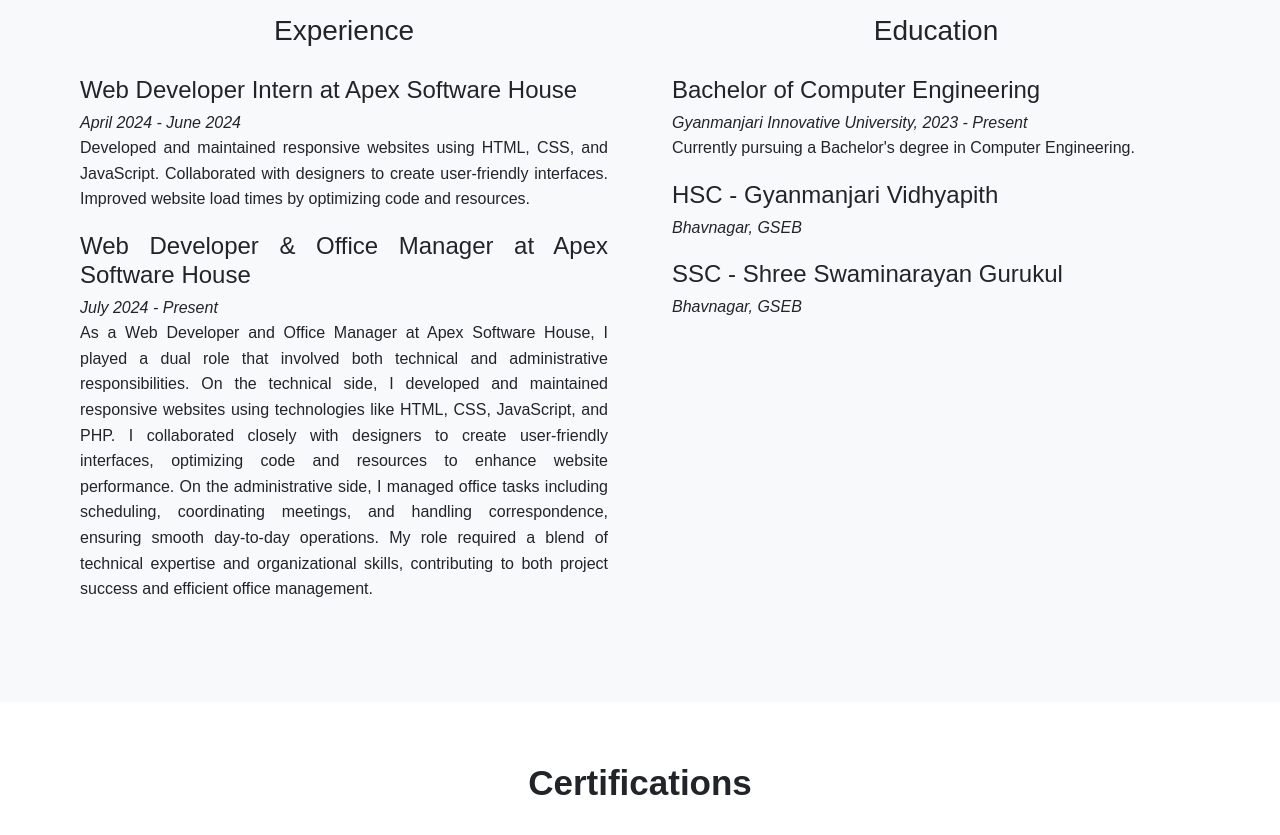
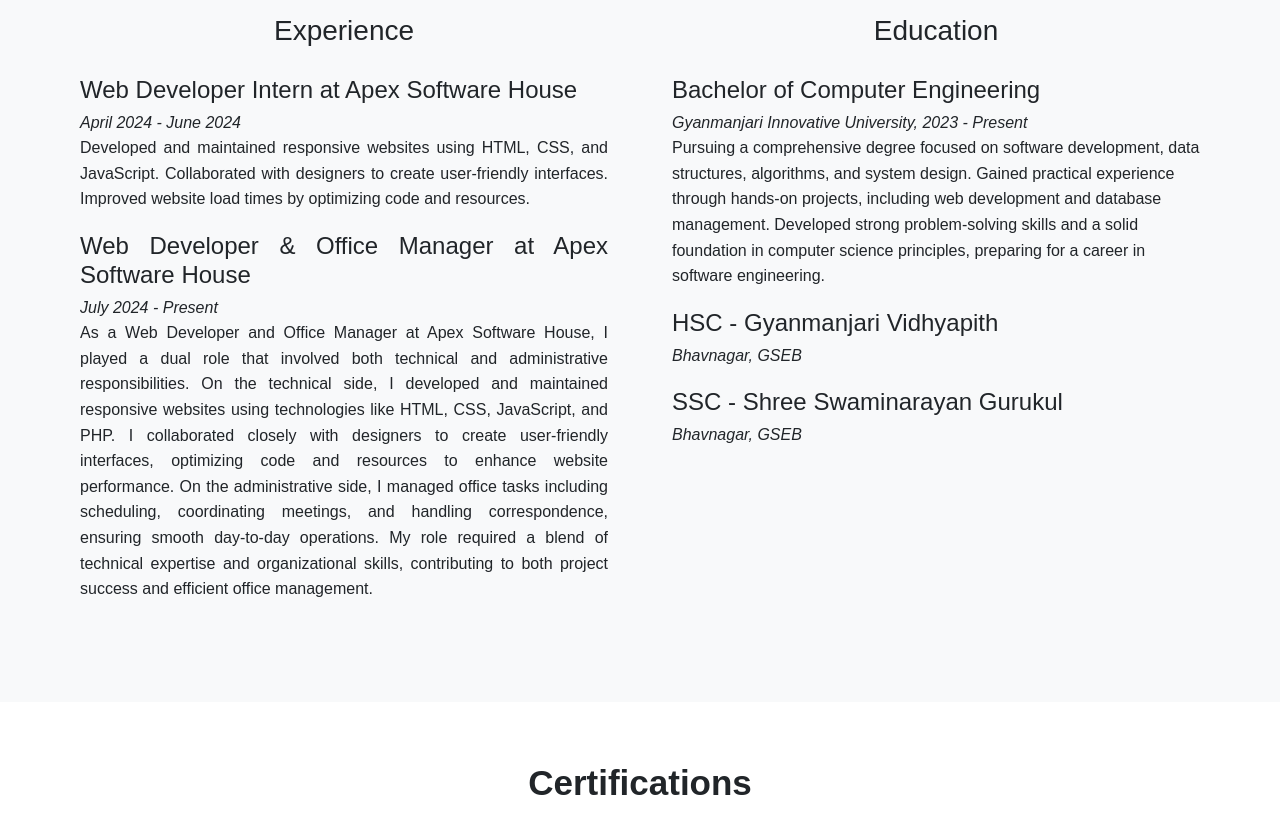
Before and after one commit to archimparmar/e-portfolio, a plain HTML site: page index.html in a window 1280 px wide. Shown: the part 1140-1975 px from the top of the page. Drawn offline with nearby package versions, Linux system fonts and the light colour scheme; some packages are replaced by stand-ins of ours; a script that the page names is missing.

Commit message:
Update index.html

```diff
--- a/index.html
+++ b/index.html
@@ -115,7 +115,7 @@
                         <div class="timeline-item">
                             <h4>Bachelor of Computer Engineering</h4>
                             <p><em>Gyanmanjari Innovative University, 2023 - Present</em></p>
-                            <p>Currently pursuing a Bachelor's degree in Computer Engineering.</p>
+                            <p>Pursuing a comprehensive degree focused on software development, data structures, algorithms, and system design. Gained practical experience through hands-on projects, including web development and database management. Developed strong problem-solving skills and a solid foundation in computer science principles, preparing for a career in software engineering.</p>
                         </div>
                         <div class="timeline-item">
                             <h4>HSC - Gyanmanjari Vidhyapith</h4>
```
